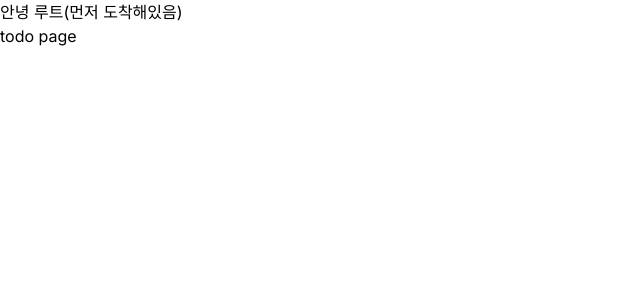
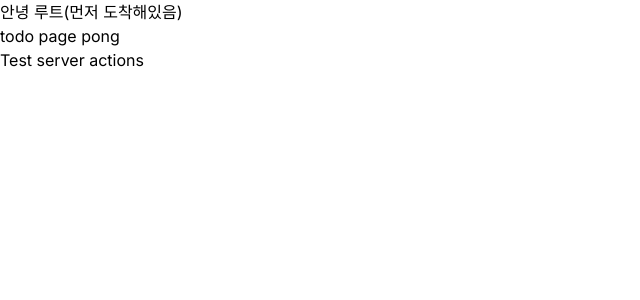
Before and after one commit to jirung0227/supa-next-todo, a Next.js app: page /todo in a window 1280 px wide. Shown: the top 300 px of the page, without its empty margins (0-640 px from the left). Built offline with nearby package versions, Linux system fonts and the light colour scheme.

Commit message:
feat : ServerActions 추가

```diff
--- /dev/null
+++ b/actions/ping/ping.action.ts
@@ -0,0 +1,7 @@
+"use server";
+
+//파일 명이 고정되어 있지는 않음.
+export const pingAction = async () => {
+  console.log("pingAction income");
+  return "pong";
+};
--- /dev/null
+++ b/app/todo/components/ClientComponentTest.tsx
@@ -0,0 +1,17 @@
+"use client";
+import { pingAction } from "@/actions/ping/ping.action";
+import React from "react";
+
+const ClientComponentTest = () => {
+  const handleClick = async () => {
+    const result = await pingAction();
+    console.log("result", result);
+  };
+  return (
+    <div>
+      <button onClick={handleClick}>Test server actions</button>
+    </div>
+  );
+};
+
+export default ClientComponentTest;
--- a/app/todo/page.tsx
+++ b/app/todo/page.tsx
@@ -1,14 +1,21 @@
+import { pingAction } from "@/actions/ping/ping.action";
 import { sleep } from "@/lib/utils";
 import React from "react";
+import ClientComponentTest from "./components/ClientComponentTest";
 
 const page = async () => {
   console.log(">> SSR Start");
-
-  await sleep(5500);
+  const result = await pingAction();
+  //   await sleep(5500);
 
   console.log(">> SSR End");
 
-  return <div>todo page</div>;
+  return (
+    <div>
+      todo page {result}
+      <ClientComponentTest />
+    </div>
+  );
 };
 
 export default page;
```
